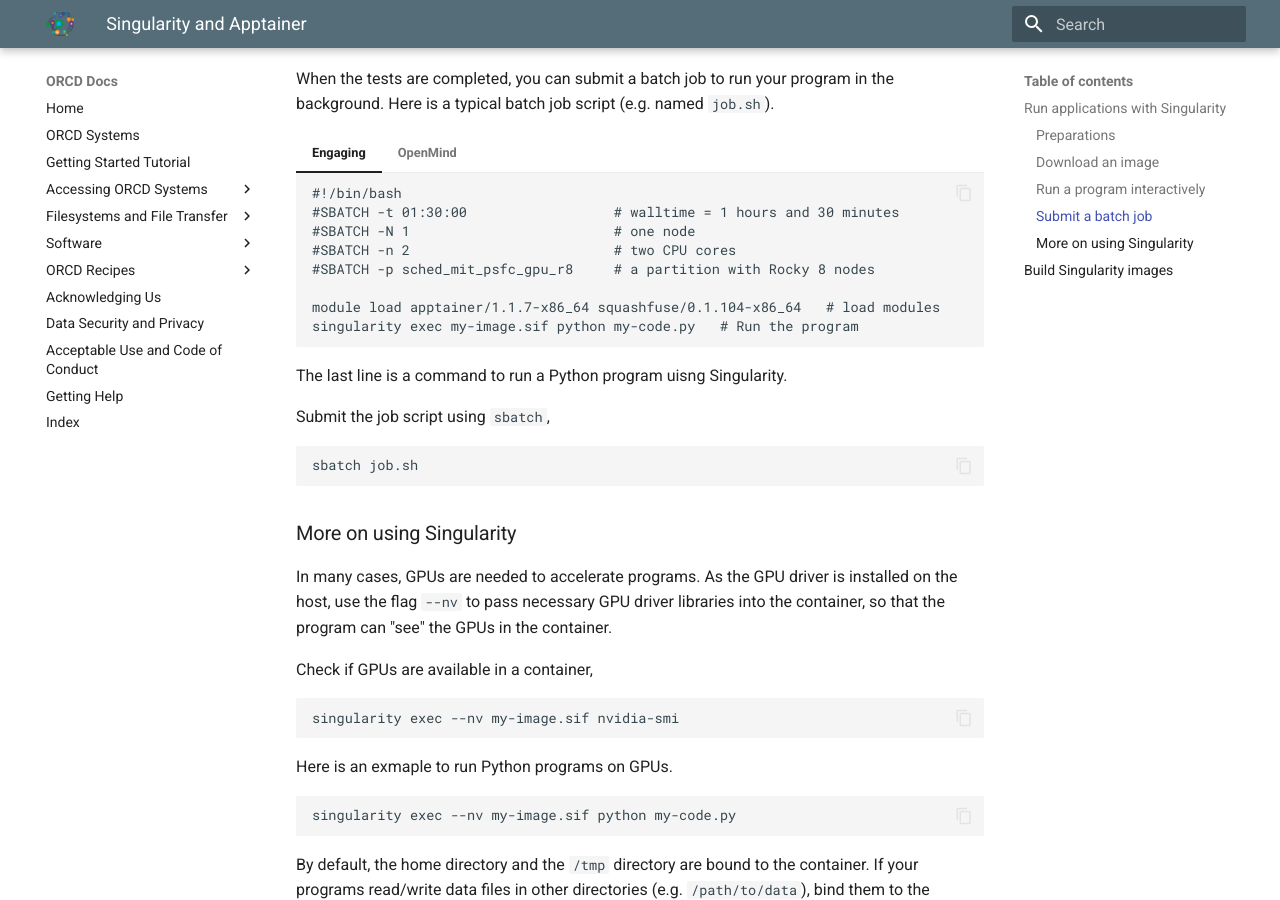
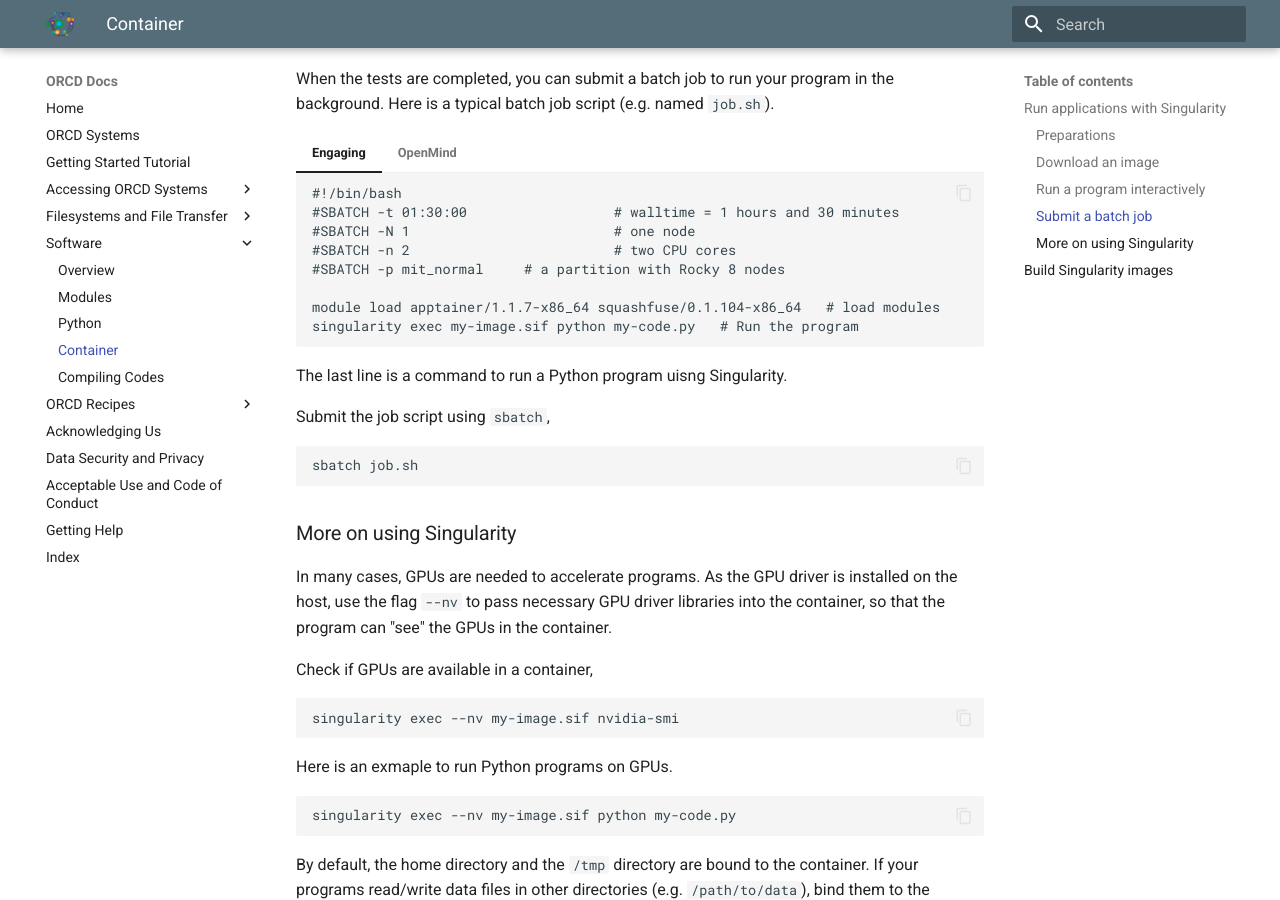
Before and after one commit to mit-orcd/orcd-docs-edit, an MkDocs documentation site: the page built from docs/software/apptainer.md, in a window 1280 px wide and 900 px high, scrolled down 2628 px. Built offline with MkDocs 1.6.1 and Material for MkDocs 9.7.7, drawn with Linux system fonts in a browser that asks for light colours.

Commit message:
container

```diff
--- a/docs/software/apptainer.md
+++ b/docs/software/apptainer.md
@@ -115,7 +115,7 @@
      #SBATCH -t 01:30:00                  # walltime = 1 hours and 30 minutes
      #SBATCH -N 1                         # one node
      #SBATCH -n 2                         # two CPU cores
-     #SBATCH -p sched_mit_psfc_gpu_r8     # a partition with Rocky 8 nodes
+     #SBATCH -p mit_normal     # a partition with Rocky 8 nodes
 
      module load apptainer/1.1.7-x86_64 squashfuse/0.1.104-x86_64   # load modules
      singularity exec my-image.sif python my-code.py   # Run the program
--- a/mkdocs.yml
+++ b/mkdocs.yml
@@ -18,6 +18,7 @@
     - Overview: software/overview.md
     - Modules: software/modules.md
     - Python: software/python.md
+    - Container: software/apptainer.md
     - Compiling Codes: software/compile.md
 #    - Julia:
 #    - R:
```
Also changed, not shown: other parts of docs/software/apptainer.md (+1 -1 lines).
